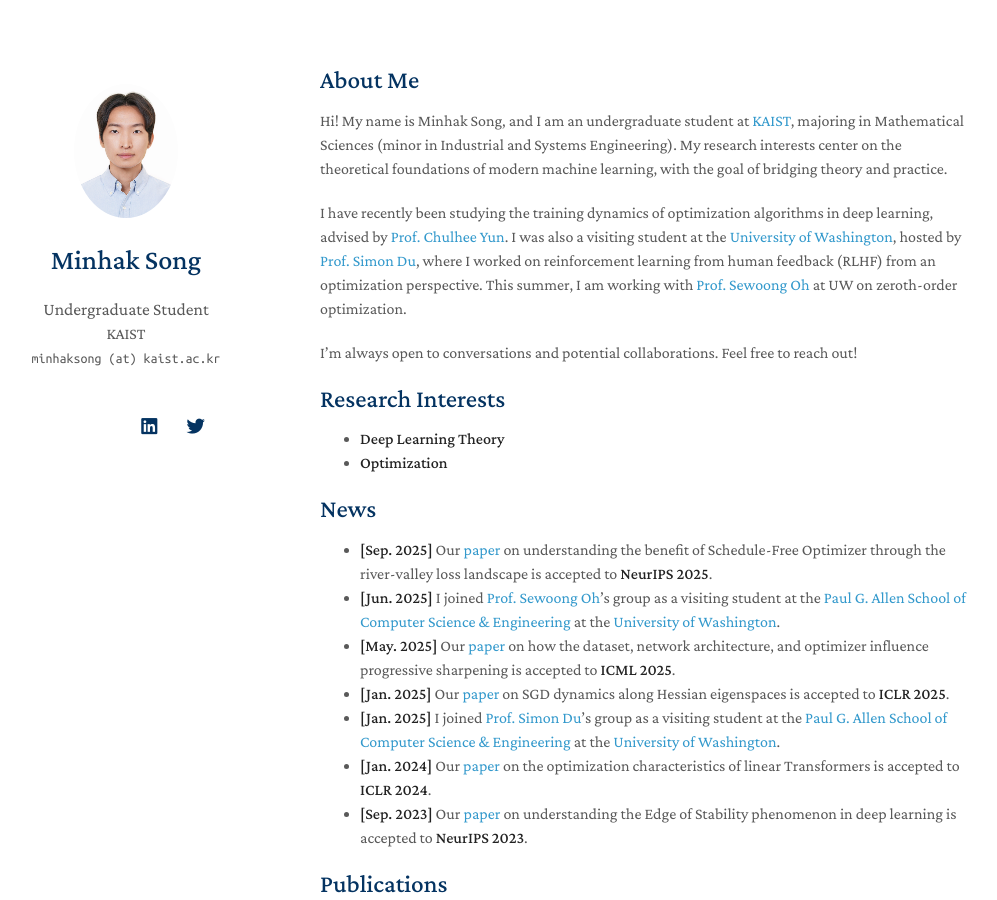
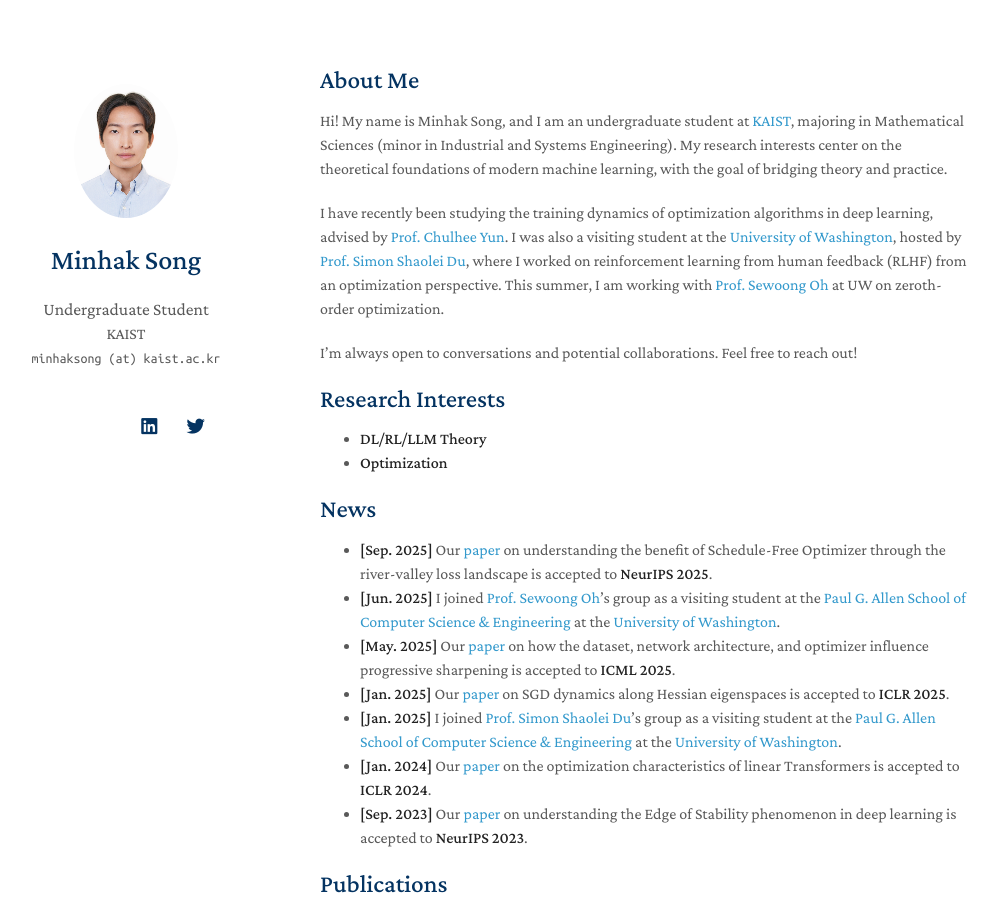
Before and after one commit to songminhak/songminhak.github.io, a Jekyll site: the page built from index.md, in a window 1280 px wide and 900 px high. Shown: the whole window, without its empty margins (150-1147 px from the left). Built offline with Jekyll 4.4.1, drawn with Linux system fonts in a browser that asks for light colours; nearby versions of some CDN libraries; a style sheet for code colours, icons or effects is not loaded; our own code applies the rules of GitHub Pages for plain Markdown files.

Commit message:
update cv

```diff
--- a/index.md
+++ b/index.md
@@ -6,13 +6,13 @@
 
 Hi! My name is Minhak Song, and I am an undergraduate student at [KAIST](https://www.kaist.ac.kr/en/), majoring in Mathematical Sciences (minor in Industrial and Systems Engineering). My research interests center on the theoretical foundations of modern machine learning, with the goal of bridging theory and practice.
 
-I have recently been studying the training dynamics of optimization algorithms in deep learning, advised by [Prof. Chulhee Yun](https://chulheeyun.github.io). I was also a visiting student at the [University of Washington](https://www.washington.edu/), hosted by [Prof. Simon Du](https://simonshaoleidu.com/), where I worked on reinforcement learning from human feedback (RLHF) from an optimization perspective. This summer, I am working with [Prof. Sewoong Oh](https://homes.cs.washington.edu/~sewoong/) at UW on zeroth-order optimization.
+I have recently been studying the training dynamics of optimization algorithms in deep learning, advised by [Prof. Chulhee Yun](https://chulheeyun.github.io). I was also a visiting student at the [University of Washington](https://www.washington.edu/), hosted by [Prof. Simon Shaolei Du](https://simonshaoleidu.com/), where I worked on reinforcement learning from human feedback (RLHF) from an optimization perspective. This summer, I am working with [Prof. Sewoong Oh](https://homes.cs.washington.edu/~sewoong/) at UW on zeroth-order optimization.
 
 I’m always open to conversations and potential collaborations. Feel free to reach out!
 
 ## Research Interests
 
-- **Deep Learning Theory**
+- **DL/RL/LLM Theory**
 - **Optimization**
 
 ## News
@@ -21,7 +21,7 @@
 - **[Jun. 2025]** I joined [Prof. Sewoong Oh](https://homes.cs.washington.edu/~sewoong/)'s group as a visiting student at the [Paul G. Allen School of Computer Science & Engineering](https://www.cs.washington.edu/) at the [University of Washington](https://www.washington.edu/).
 - **[May. 2025]** Our [paper](https://arxiv.org/abs/2506.06940) on how the dataset, network architecture, and optimizer influence progressive sharpening is accepted to **ICML 2025**.
 - **[Jan. 2025]** Our [paper](https://arxiv.org/abs/2405.16002) on SGD dynamics along Hessian eigenspaces is accepted to **ICLR 2025**.
-- **[Jan. 2025]** I joined [Prof. Simon Du](https://simonshaoleidu.com/)'s group as a visiting student at the [Paul G. Allen School of Computer Science & Engineering](https://www.cs.washington.edu/) at the [University of Washington](https://www.washington.edu/).
+- **[Jan. 2025]** I joined [Prof. Simon Shaolei Du](https://simonshaoleidu.com/)'s group as a visiting student at the [Paul G. Allen School of Computer Science & Engineering](https://www.cs.washington.edu/) at the [University of Washington](https://www.washington.edu/).
 - **[Jan. 2024]** Our [paper](https://arxiv.org/abs/2310.01082) on the optimization characteristics of linear Transformers is accepted to **ICLR 2024**.
 - **[Sep. 2023]** Our [paper](https://arxiv.org/abs/2307.04204) on understanding the Edge of Stability phenomenon in deep learning is accepted to **NeurIPS 2023**.
 
```
Also changed, not shown: 1 other file.
